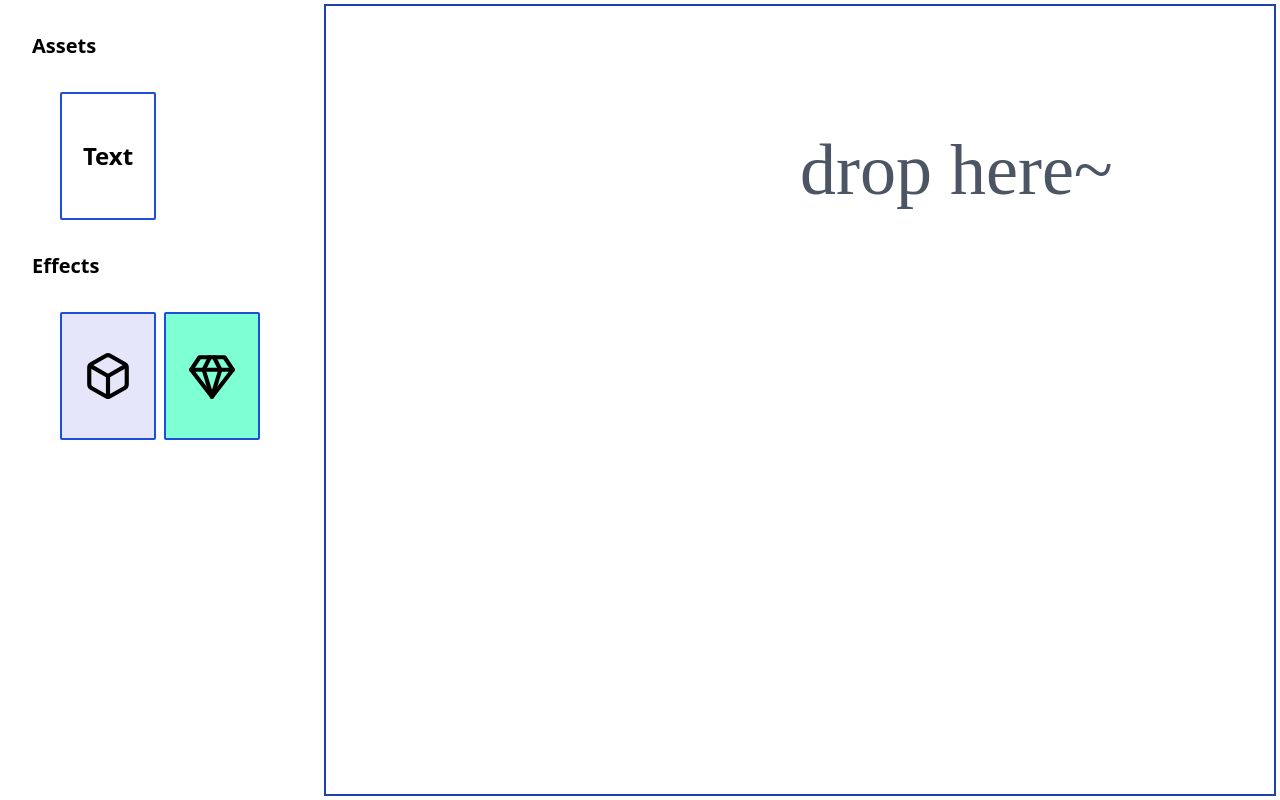
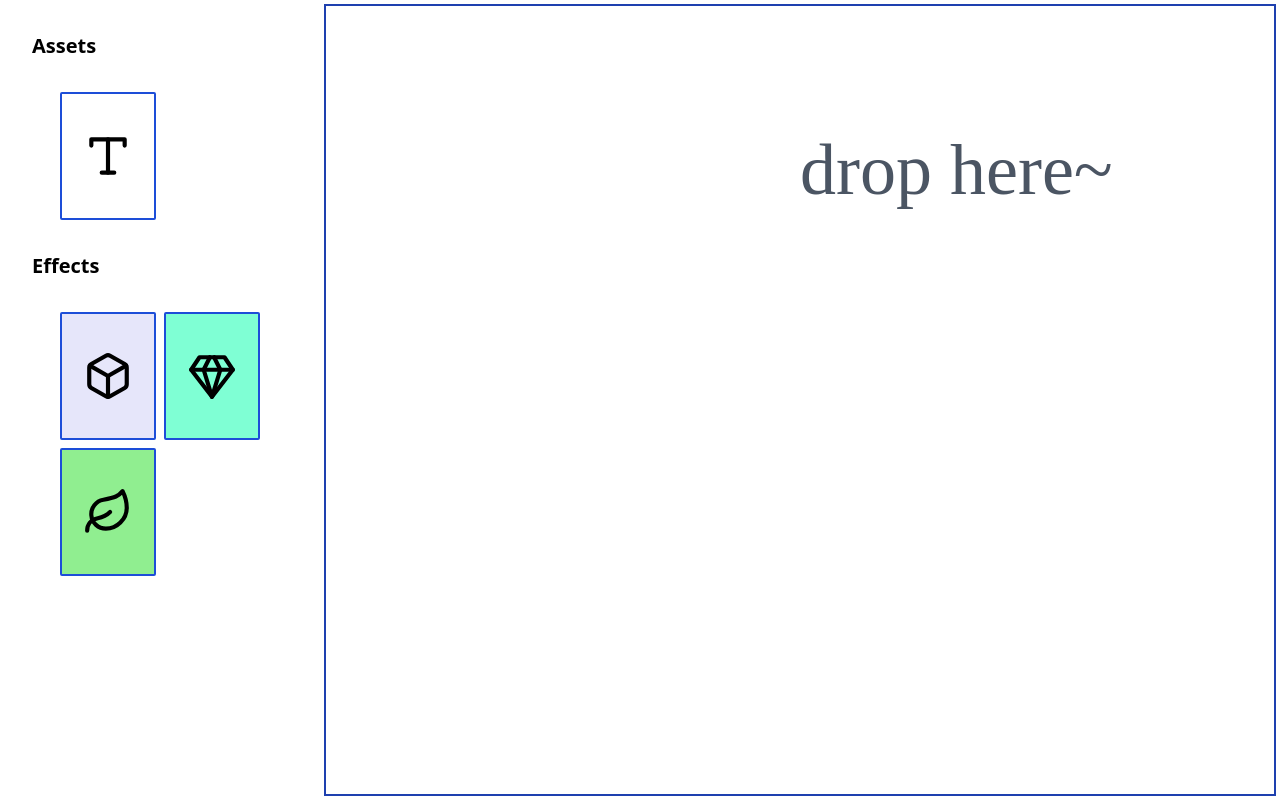
Before and after one commit to jesi-rgb/butter-demo, a Next.js app: page / in a window 1280 px wide. Built offline with nearby package versions, Linux system fonts and the light colour scheme.

Commit message:
demo recorded!

```diff
--- a/src/components/3D/Draggable3DText.jsx
+++ b/src/components/3D/Draggable3DText.jsx
@@ -32,9 +32,8 @@ export default function Draggable3DText() {
               return;
             }
           }}
-          className="p-3 border-4 focus:outline-none focus:ring focus:ring-violet-300 cursor-grab"
+          className="p-3 w-min border-4 focus:outline-none focus:ring focus:ring-violet-300 cursor-grab"
           draggable={false}
-          style={{ width: "600px" }}
         >
           <Scene>
             <TextStackEffects
--- a/src/components/AssetLibrary.js
+++ b/src/components/AssetLibrary.js
@@ -1,13 +1,23 @@
-import { Box, Diamond, DiamondIcon, Gem, LucideDiamond } from "lucide-react";
+/* eslint-disable react/jsx-key */
+import {
+  Box,
+  Diamond,
+  DiamondIcon,
+  Gem,
+  Leaf,
+  LucideDiamond,
+  Type,
+} from "lucide-react";
 import Asset from "./Asset";
 import Effect from "./Effect";
 
-export default function AssetLibrary({ dragged }) {
-  let assets = ["Text"];
+export default function AssetLibrary() {
+  let assets = [<Type size={50} />];
 
   let effects = [
     { children: <Box size={50} />, id: "3D", color: "lavender" },
     { children: <Gem size={50} />, id: "Metal", color: "aquamarine" },
+    { children: <Leaf size={50} />, id: "Movement", color: "lightgreen" },
   ];
 
   return (
```
